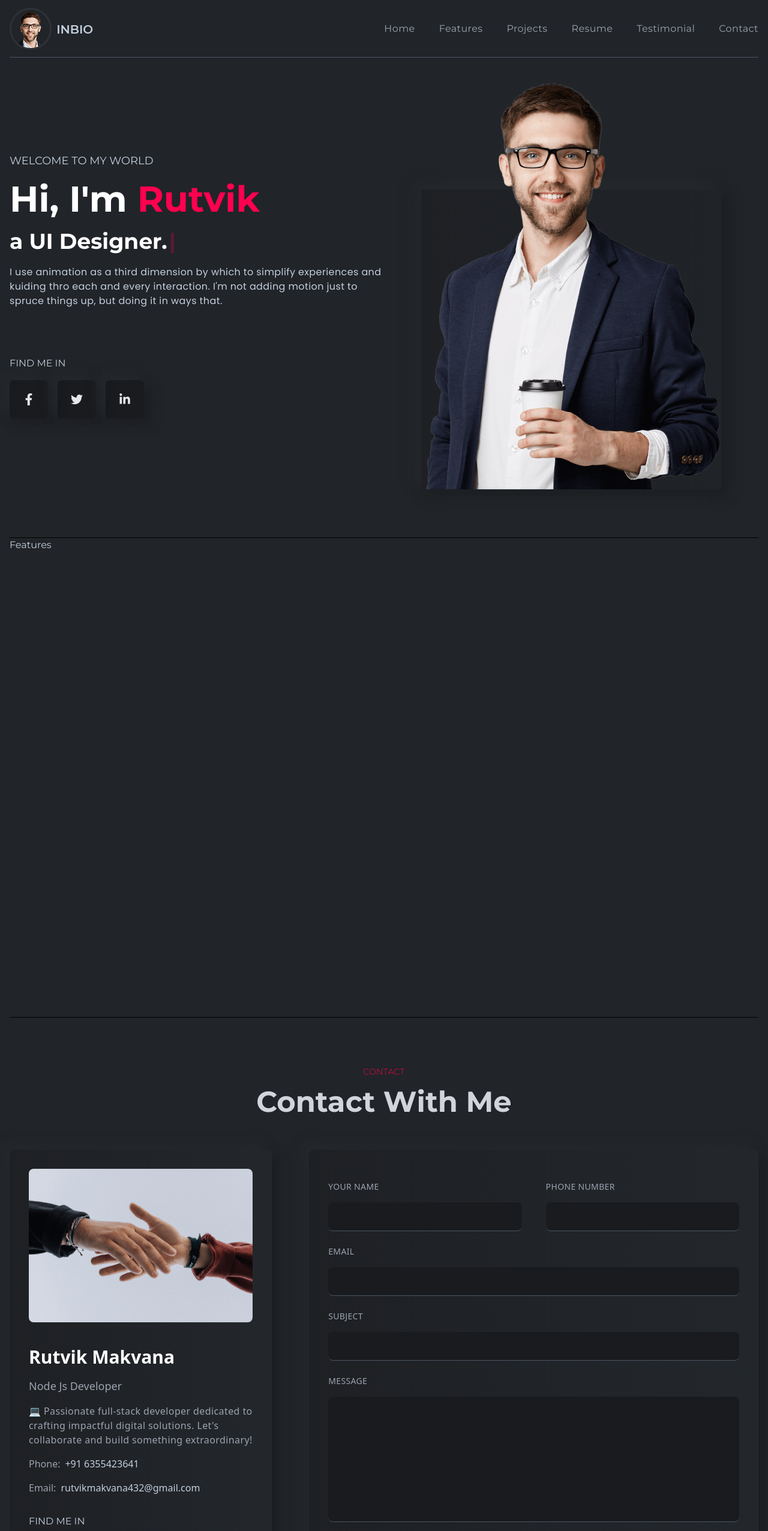
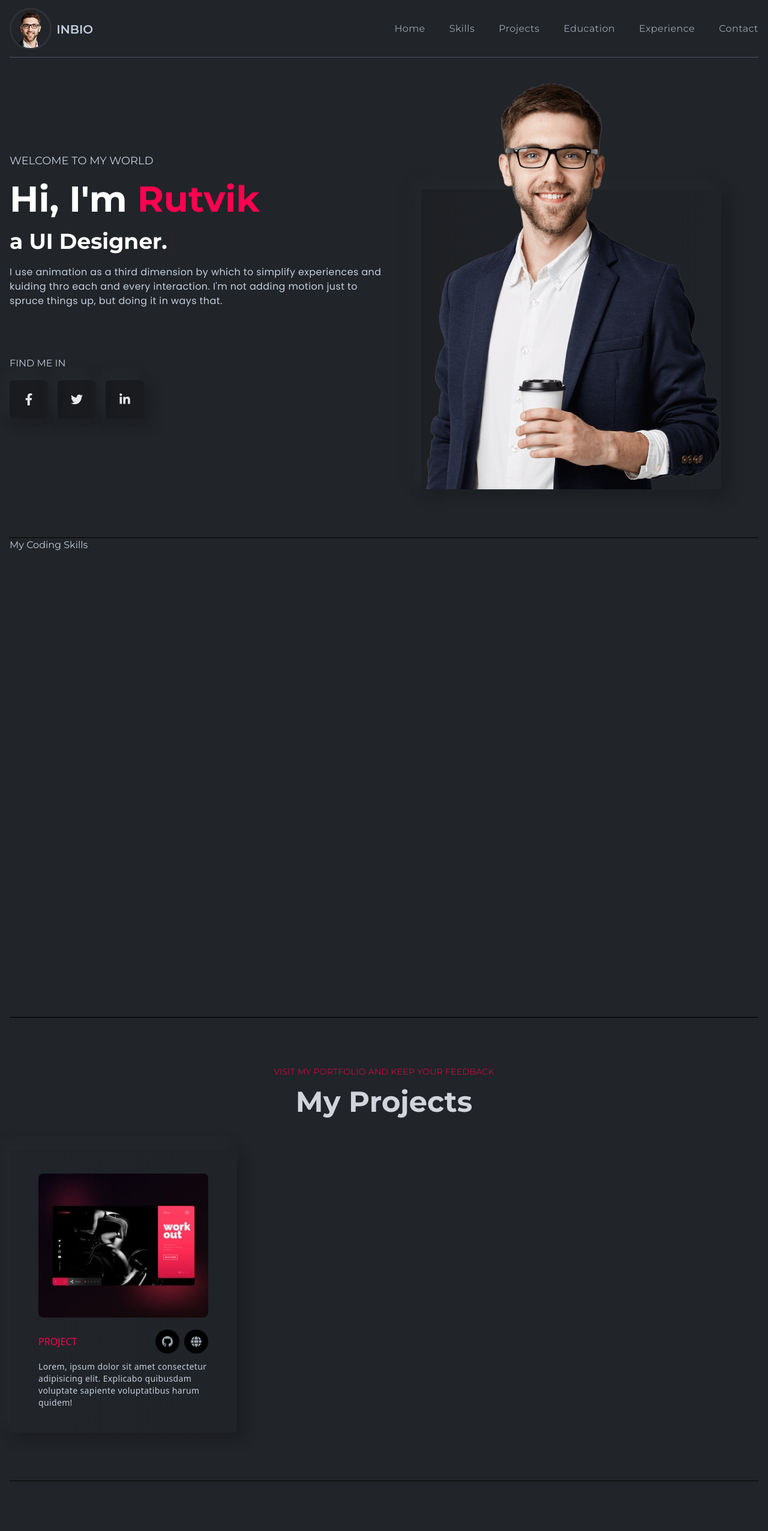
Before and after one commit to RutvikMakvana4/my-portfolio, a React (Vite) app: page / in a window 1280 px wide. Shown: the top 2553 px of the page at 60% size. Built offline with nearby package versions, Linux system fonts and the light colour scheme.

Commit message:
feat: add projects card section

```diff
--- a/src/App.jsx
+++ b/src/App.jsx
@@ -1,8 +1,9 @@
 import Banner from './components/banner/Banner'
 import Contact from './components/contact/Contact'
-import Features from './components/features/Features'
+import Skills from './components/skills/Skills'
 import Footer from './components/footer/Footer'
 import Navbar from './components/navbar/Navbar'
+import Projects from './components/projects/Projects'
 
 
 function App() {
@@ -13,7 +14,8 @@ function App() {
         <div className="max-w-screen-xl mx-auto">
           <Navbar />
           <Banner />
-          <Features />
+          <Skills />
+          <Projects />
           <Contact />
           <Footer />
         </div>
--- /dev/null
+++ b/src/components/projects/Projects.jsx
@@ -0,0 +1,31 @@
+import React from 'react'
+import Title from '../layouts/Title'
+import { projectOne, projectTwo, projectThree } from "../../assets/index";
+import ProjectsCard from './ProjectsCard';
+
+const Projects = () => {
+    return (
+        <section
+            id="projects"
+            className="w-full py-20 border-b-[1px] border-b-black"
+        >
+            <div className="flex justify-center items-center text-center">
+                <Title
+                    title="VISIT MY PORTFOLIO AND KEEP YOUR FEEDBACK"
+                    des="My Projects"
+                />
+            </div>
+            <div className="grid grid-cols-1 md:grid-cols-2 xl:grid-cols-3 gap-6 xl:gap-14">
+                <ProjectsCard
+                    title="Project"
+                    des=" Lorem, ipsum dolor sit amet consectetur adipisicing elit.
+              Explicabo quibusdam voluptate sapiente voluptatibus harum quidem!"
+                    src={projectOne}
+                />
+
+            </div>
+        </section>
+    );
+}
+
+export default Projects
--- /dev/null
+++ b/src/components/projects/ProjectsCard.jsx
@@ -0,0 +1,39 @@
+import React from 'react'
+import { BsGithub } from "react-icons/bs";
+import { FaGlobe } from "react-icons/fa";
+
+const ProjectsCard = ({ title, des, src }) => {
+  return (
+    <div className="w-full p-4 xl:px-12 h-auto xl:py-10 rounded-lg shadow-shadowOne flex flex-col bg-gradient-to-r from-bodyColor to-[#202327] group hover:bg-gradient-to-b hover:from-gray-900 hover:gray-900 transition-colors duration-1000">
+      <div className="w-full h-[80%] overflow-hidden rounded-lg">
+        <img
+          className="w-full h-60 object-cover group-hover:scale-110 duration-300 cursor-pointer"
+          src={src}
+          alt="src"
+        />
+      </div>
+      <div className="w-full mt-5 flex flex-col  gap-6">
+        <div>
+          <div className="flex items-center justify-between">
+            <h3 className="text-base uppercase text-designColor font-normal">
+              {title}
+            </h3>
+            <div className="flex gap-2">
+              <span className="text-lg w-10 h-10 rounded-full bg-black inline-flex justify-center items-center text-gray-400 hover:text-designColor duration-300 cursor-pointer">
+                <BsGithub />
+              </span>
+              <span className="text-lg w-10 h-10 rounded-full bg-black inline-flex justify-center items-center text-gray-400 hover:text-designColor duration-300 cursor-pointer">
+                <FaGlobe />
+              </span>
+            </div>
+          </div>
+          <p className="text-sm tracking-wide mt-3 hover:text-gray-100 duration-300">
+            {des}
+          </p>
+        </div>
+      </div>
+    </div>
+  );
+}
+
+export default ProjectsCard
--- a/src/components/features/Features.jsx
+++ b/src/components/skills/Skills.jsx
@@ -3,10 +3,10 @@ import React from 'react'
 const Features = () => {
     return (
         <section
-            id="features"
+            id="skills"
             className="w-full h-[800px] pb-20 flex border-b-[1px] font-titleFont border-b-black"
         >
-            Features
+            My Coding Skills
 
         </section>
     )
--- a/src/constants/index.js
+++ b/src/constants/index.js
@@ -6,8 +6,8 @@ export const navLinksdata = [
     },
     {
       _id: 1002,
-      title: "Features",
-      link: "features",
+      title: "Skills",
+      link: "skills",
     },
     {
       _id: 1003,
@@ -16,13 +16,13 @@ export const navLinksdata = [
     },
     {
       _id: 1004,
-      title: "Resume",
-      link: "resume",
+      title: "Education",
+      link: "education",
     },
     {
       _id: 1005,
-      title: "Testimonial",
-      link: "testimonial",
+      title: "Experience",
+      link: "experience",
     },
     {
       _id: 1006,
```
